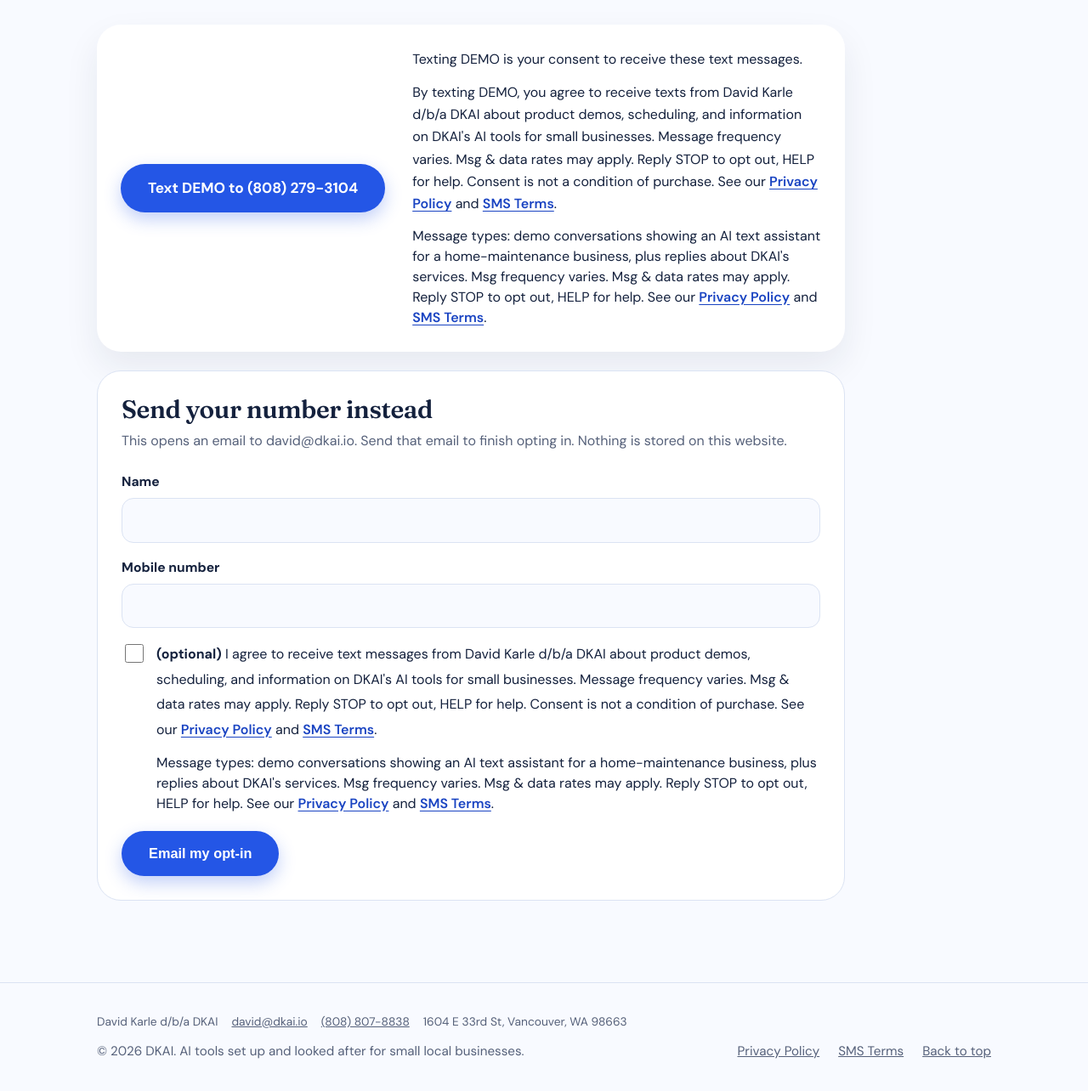
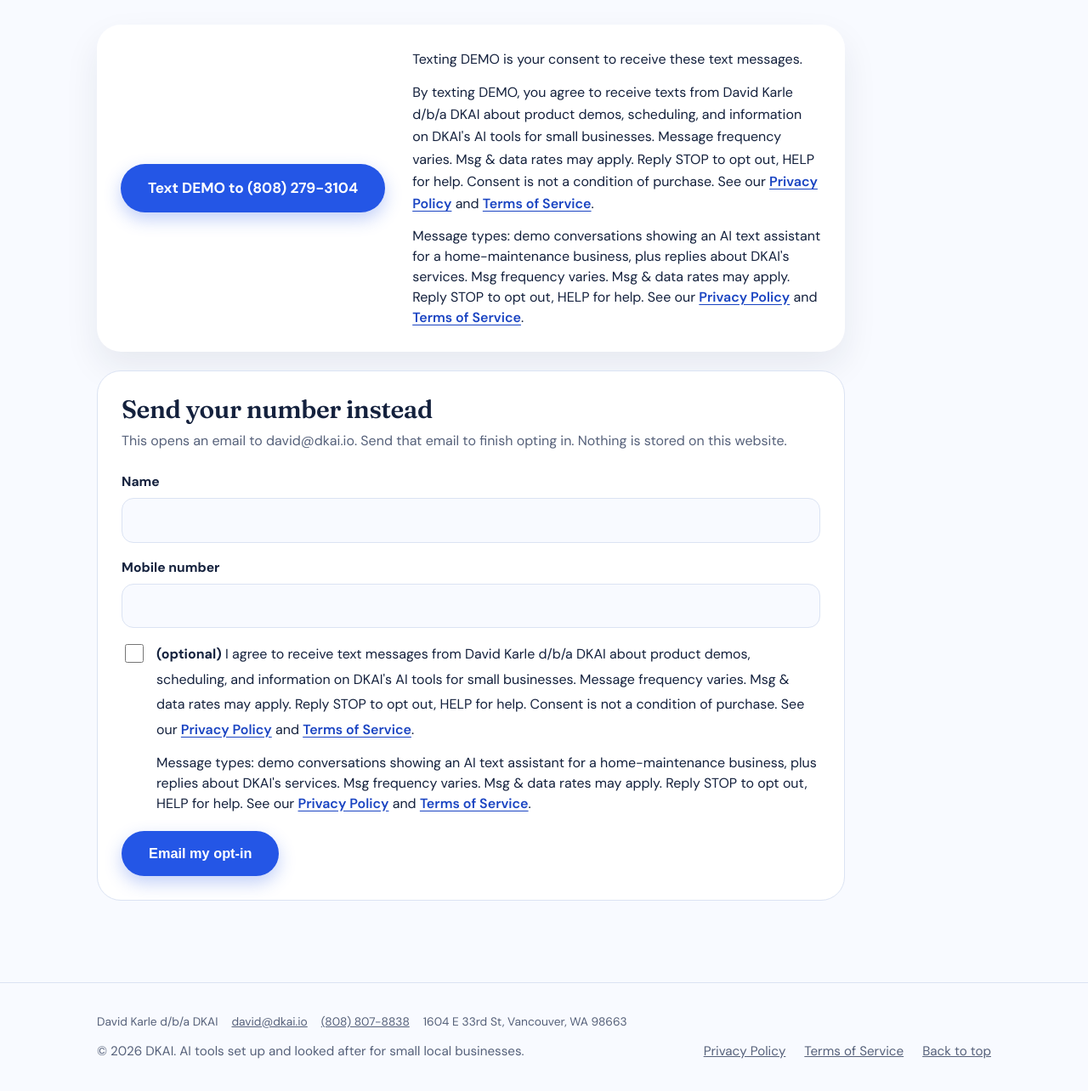
Before and after one commit to davidkarle/dkai-site, a plain HTML site: page kalani-demo/index.html in a window 1280 px wide. Shown: the part 422-1706 px from the top of the page at 85% size. Drawn offline with Linux system fonts and the light colour scheme.

Commit message:
Rename the SMS terms page to SMS Terms of Service
Keep the /sms-terms/ URL, update the title, heading, and link text, and add the required STOP and age sentences.

Co-authored-by: davidkarle <davidkarle@users.noreply.github.com>

```diff
--- a/kalani-demo/index.html
+++ b/kalani-demo/index.html
@@ -232,8 +232,8 @@ footer { padding: 36px 0 44px; font-size: .95rem; color: var(--muted); border-to
           <a class="btn btn-primary sms-cta" href="sms:+18082793104?&amp;body=DEMO">Text DEMO to <span class="num">(808) 279-3104</span></a>
           <div>
             <p class="disclosure">Texting DEMO is your consent to receive these text messages.</p>
-            <p class="disclosure">By texting DEMO, you agree to receive texts from David Karle d/b/a DKAI about product demos, scheduling, and information on DKAI's AI tools for small businesses. Message frequency varies. Msg &amp; data rates may apply. Reply STOP to opt out, HELP for help. Consent is not a condition of purchase. See our <a href="https://dkai.io/privacy-policy/">Privacy Policy</a> and <a href="https://dkai.io/sms-terms/">SMS Terms</a>.</p>
-            <p class="disclosure msg-types">Message types: demo conversations showing an AI text assistant for a home-maintenance business, plus replies about DKAI's services. Msg frequency varies. Msg &amp; data rates may apply. Reply STOP to opt out, HELP for help. See our <a href="https://dkai.io/privacy-policy/">Privacy Policy</a> and <a href="https://dkai.io/sms-terms/">SMS Terms</a>.</p>
+            <p class="disclosure">By texting DEMO, you agree to receive texts from David Karle d/b/a DKAI about product demos, scheduling, and information on DKAI's AI tools for small businesses. Message frequency varies. Msg &amp; data rates may apply. Reply STOP to opt out, HELP for help. Consent is not a condition of purchase. See our <a href="https://dkai.io/privacy-policy/">Privacy Policy</a> and <a href="https://dkai.io/sms-terms/">Terms of Service</a>.</p>
+            <p class="disclosure msg-types">Message types: demo conversations showing an AI text assistant for a home-maintenance business, plus replies about DKAI's services. Msg frequency varies. Msg &amp; data rates may apply. Reply STOP to opt out, HELP for help. See our <a href="https://dkai.io/privacy-policy/">Privacy Policy</a> and <a href="https://dkai.io/sms-terms/">Terms of Service</a>.</p>
           </div>
         </div>
 
@@ -251,8 +251,8 @@ footer { padding: 36px 0 44px; font-size: .95rem; color: var(--muted); border-to
           <div class="consent">
             <input id="consent" name="consent" type="checkbox" value="yes">
             <div class="consent-copy">
-              <label for="consent"><span class="req">(optional)</span> I agree to receive text messages from David Karle d/b/a DKAI about product demos, scheduling, and information on DKAI's AI tools for small businesses. Message frequency varies. Msg &amp; data rates may apply. Reply STOP to opt out, HELP for help. Consent is not a condition of purchase. See our <a href="https://dkai.io/privacy-policy/">Privacy Policy</a> and <a href="https://dkai.io/sms-terms/">SMS Terms</a>.</label>
-              <p class="msg-types">Message types: demo conversations showing an AI text assistant for a home-maintenance business, plus replies about DKAI's services. Msg frequency varies. Msg &amp; data rates may apply. Reply STOP to opt out, HELP for help. See our <a href="https://dkai.io/privacy-policy/">Privacy Policy</a> and <a href="https://dkai.io/sms-terms/">SMS Terms</a>.</p>
+              <label for="consent"><span class="req">(optional)</span> I agree to receive text messages from David Karle d/b/a DKAI about product demos, scheduling, and information on DKAI's AI tools for small businesses. Message frequency varies. Msg &amp; data rates may apply. Reply STOP to opt out, HELP for help. Consent is not a condition of purchase. See our <a href="https://dkai.io/privacy-policy/">Privacy Policy</a> and <a href="https://dkai.io/sms-terms/">Terms of Service</a>.</label>
+              <p class="msg-types">Message types: demo conversations showing an AI text assistant for a home-maintenance business, plus replies about DKAI's services. Msg frequency varies. Msg &amp; data rates may apply. Reply STOP to opt out, HELP for help. See our <a href="https://dkai.io/privacy-policy/">Privacy Policy</a> and <a href="https://dkai.io/sms-terms/">Terms of Service</a>.</p>
             </div>
           </div>
           <button class="btn btn-primary" type="submit">Email my opt-in</button>
@@ -273,7 +273,7 @@ footer { padding: 36px 0 44px; font-size: .95rem; color: var(--muted); border-to
     <span>&copy; 2026 DKAI. AI tools set up and looked after for small local businesses.</span>
     <nav class="foot-links" aria-label="Footer">
       <a href="https://dkai.io/privacy-policy/">Privacy Policy</a>
-      <a href="https://dkai.io/sms-terms/">SMS Terms</a>
+      <a href="https://dkai.io/sms-terms/">Terms of Service</a>
       <a href="#top">Back to top</a>
     </nav>
   </div>
```
Also changed, not shown: index.html (+1 -1 lines), privacy-policy/index.html (+1 -1 lines), sms-terms/index.html (+6 -4 lines).
